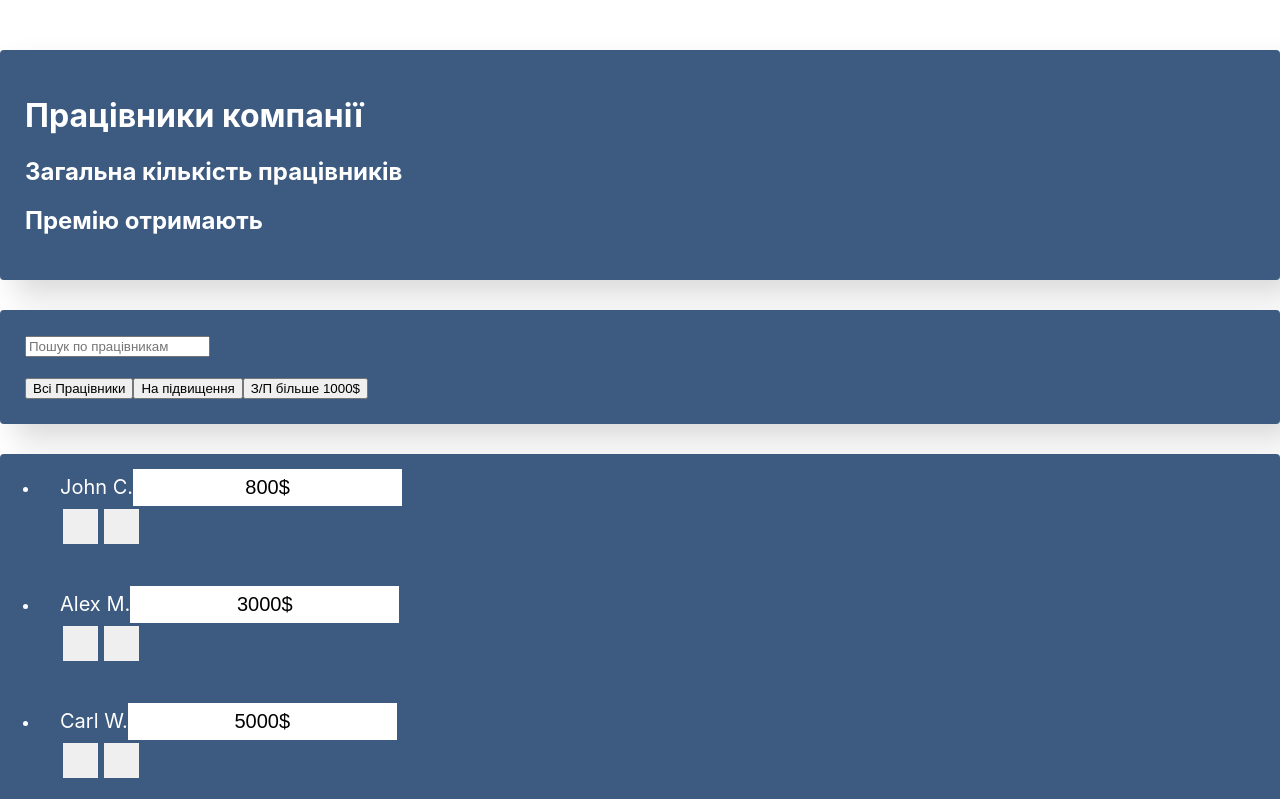
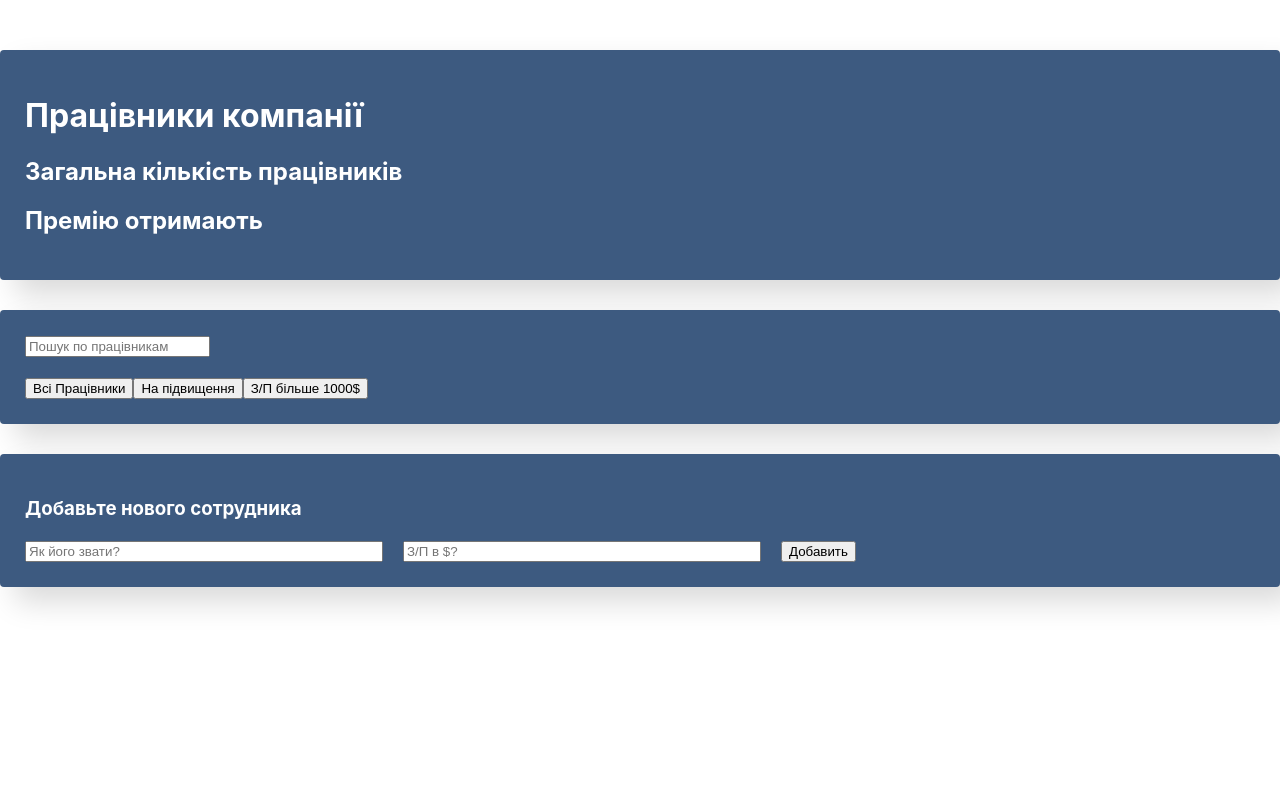
Before and after one commit to klima3775/crud-app, a React (Create React App) app: page / in a window 1280 px wide. Shown: the top 799 px of the page. Built offline with nearby package versions, Linux system fonts and the light colour scheme; the HTML template or start-up script is replaced by a standard one.

Commit message:
Function add people complted

```diff
--- a/src/App.js
+++ b/src/App.js
@@ -11,12 +11,9 @@ class App extends Component {
   constructor(props) {
     super(props);
     this.state = {
-      data: [
-        { name: "John C.", salary: 800, increase: false, id: 1 },
-        { name: "Alex M.", salary: 3000, increase: true, id: 2 },
-        { name: "Carl W.", salary: 5000, increase: false, id: 3 },
-      ],
+      data: [],
     };
+    this.newId = 4;
   }
   deleteItem = (id) => {
     this.setState(({ data }) => {
@@ -24,6 +21,22 @@ class App extends Component {
       const before = data.slice(0, index);
       const after = data.slice(index + 1);
       const newArr = [...before, ...after];
+      return {
+        data: newArr,
+      };
+    });
+  };
+
+  addItem = (name, salary) => {
+    const newItem = {
+      name: name.trim(),
+      salary: salary.trim(),
+      increase: false,
+      id: this.newId++,
+    };
+
+    this.setState(({ data }) => {
+      const newArr = [...data, newItem];
       return {
         data: newArr,
       };
@@ -39,7 +52,7 @@ class App extends Component {
           <Filter />
         </div>
         <EmployeeList data={this.state.data} onDelete={this.deleteItem} />
-        <EmployersAddForm />
+        <EmployersAddForm onAdd={this.addItem} />
       </div>
     );
   }
--- a/src/components/employees-add-form/employeeAddForm.jsx
+++ b/src/components/employees-add-form/employeeAddForm.jsx
@@ -1,19 +1,54 @@
+import { Component } from "react";
+
 import "./addForm.css";
 
-const EmployersAddForm = () => {
+class EmployersAddForm extends Component {
+  constructor(props) {
+    super(props);
+    this.state = {
+      name: "",
+      salary: "",
+    };
+  }
+
+  onValueChange = (e) => {
+    e.preventDefault();
+    this.setState({
+      [e.target.name]: e.target.value,
+    });
+  };
+
+  onSubmit = (e) => {
+    e.preventDefault();
+    this.props.onAdd(this.state.name, this.state.salary);
+    this.setState({
+      name: "",
+      salary: "",
+    });
+  };
+
+  render() {
     return (
       <div className="app-add-form">
         <h3>Добавьте нового сотрудника</h3>
-      <form className="add-form d-flex">
+        <form className="add-form d-flex" onSubmit={this.onSubmit}>
           <input
             type="text"
             className="form-control new-post-label"
-          placeholder="Как его зовут?"
+            placeholder="Як його звати?"
+            name="name"
+            value={this.state.name}
+            onChange={this.onValueChange}
+            required
           />
           <input
             type="number"
             className="form-control new-post-label"
             placeholder="З/П в $?"
+            name="salary"
+            value={this.state.salary}
+            onChange={this.onValueChange}
+            required
           />
 
           <button type="submit" className="btn btn-outline-light">
@@ -22,5 +57,6 @@ const EmployersAddForm = () => {
         </form>
       </div>
     );
-};
+  }
+}
 export default EmployersAddForm;
```
Lines whose indentation alone changed are shown as unchanged.
